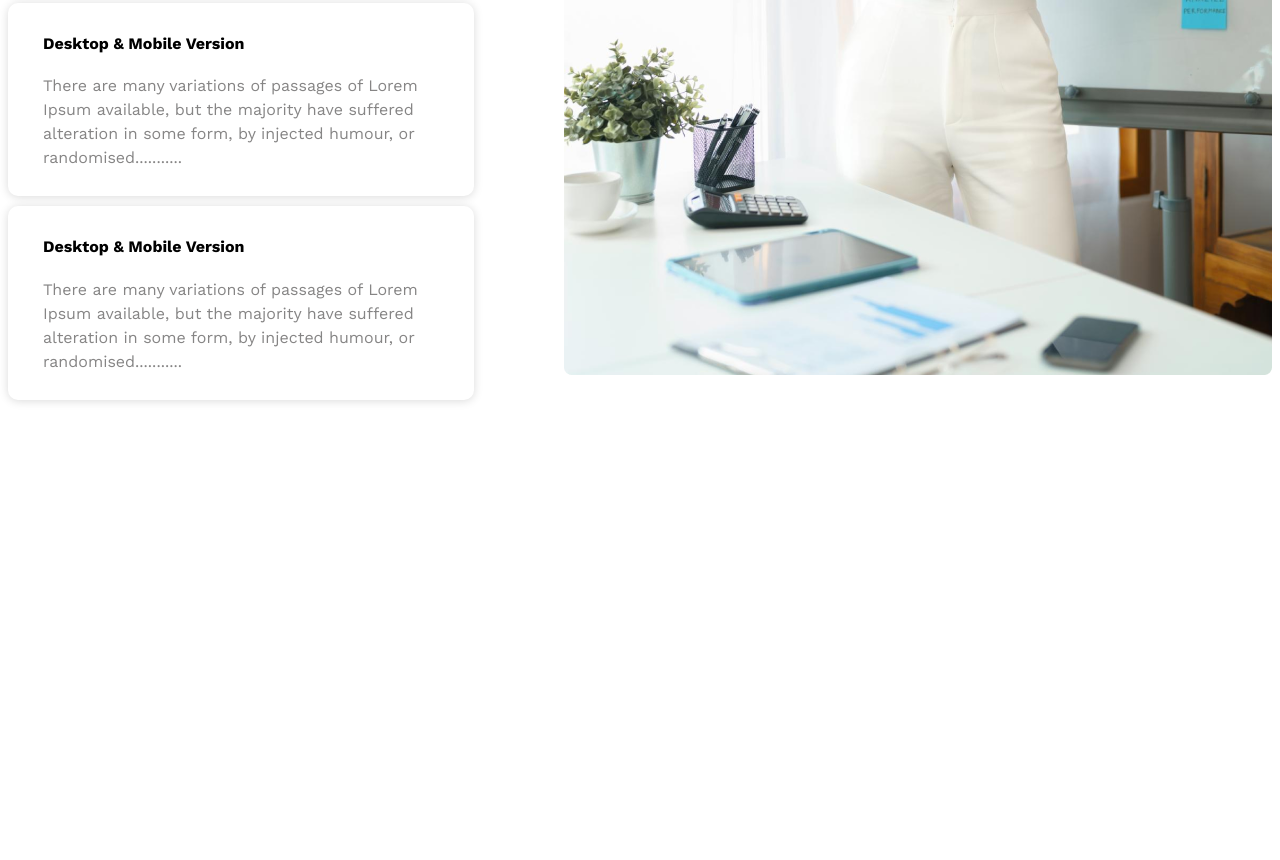
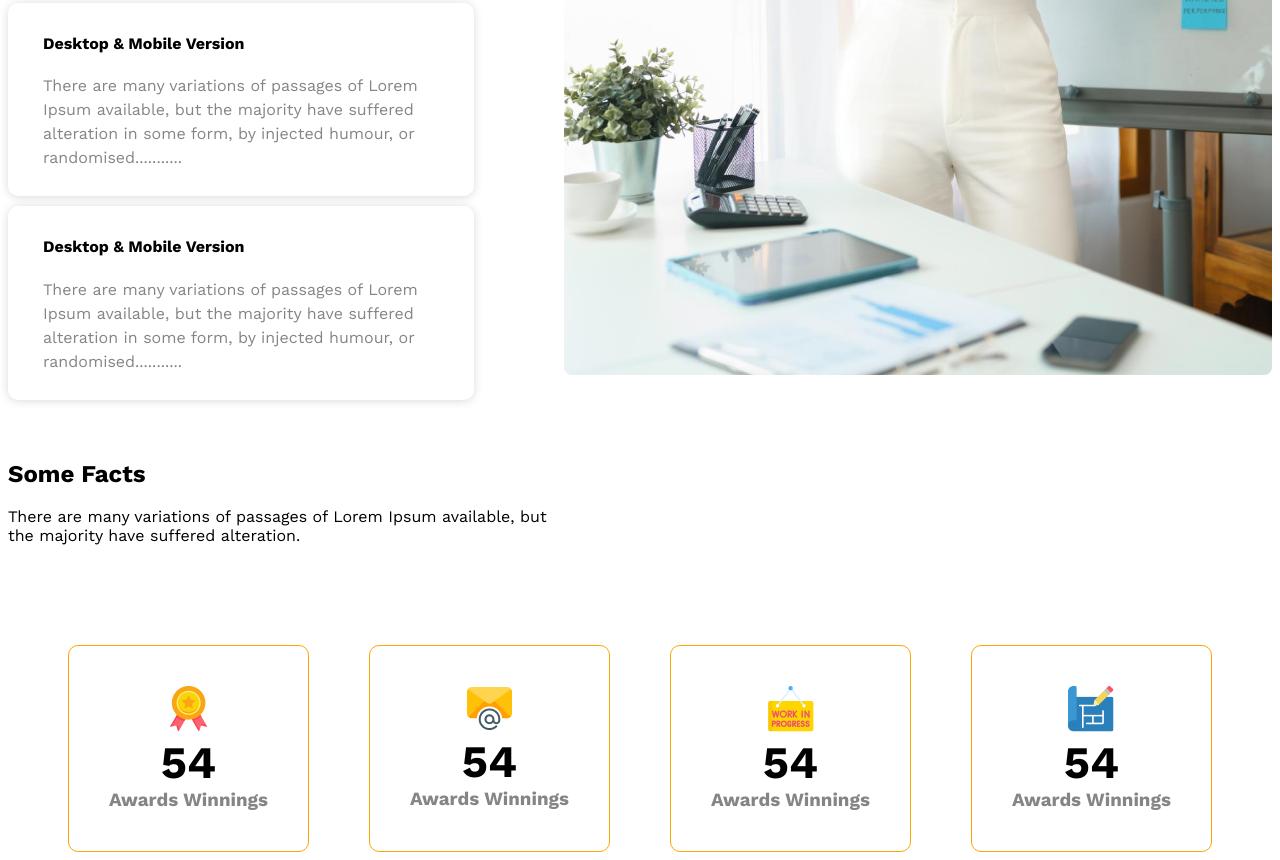
Before and after one commit to sulayman-a-khan/g3-architects-website, a plain HTML site: page index.html in a window 1280 px wide. Shown: the part 2819-3679 px from the top of the page. Before the commit the page ends 3237 px from the top, so only its background shows below. Drawn offline with nearby package versions, Linux system fonts and the light colour scheme.

Commit message:
facts area created

```diff
--- a/index.html
+++ b/index.html
@@ -34,9 +34,11 @@
         <img src="images/banner.png" alt="" />
       </div>
     </header>
-    <!-- first image text container -->
+
     <main>
-      <div class="image-text-container">
+      <!-- first image text container -->
+      <section>
+        <div class="image-text-container">
         <div class="image-container">
           <img src="images/team1.png" alt="" />
           <img src="images/team2.png" alt="" />
@@ -58,9 +60,9 @@
           <button class="orange-button">Explore More</button>
         </div>
       </div>
-    </main>
-    <!-- second image text container -->
-    <section>
+      </section>
+      <!-- second image text container -->
+      <section>
       <div class="image-text-container2">
         <div class="text-container2">
           <h3>Features you will<br />love & enjoy</h3>
@@ -93,6 +95,40 @@
         </div>
       </div>
     </section>
+    <!-- Some Facts -->
+     <section>
+      <div class="fact-container">
+        <div class="fact-text">
+        <h1>Some Facts</h1>
+        <p>There are many variations of passages of Lorem Ipsum available, but the majority have suffered alteration.</p>
+      </div>
+      <div class="fact-card">
+        <div class="card-area">
+          <img src="images/icons/ribon.png" alt="">
+          <h1>54</h1>
+          <h3>Awards Winnings</h3>
+        </div>
+        <div class="card-area">
+          <img src="images/icons/email.png" alt="">
+          <h1>54</h1>
+          <h3>Awards Winnings</h3>
+        </div>
+        <div class="card-area">
+          <img src="images/icons/customers.png" alt="">
+          <h1>54</h1>
+          <h3>Awards Winnings</h3>
+        </div>
+        <div class="card-area">
+          <img src="images/icons/projects.png" alt="">
+          <h1>54</h1>
+          <h3>Awards Winnings</h3>
+        </div>
+      </div>
+      </div>
+     </section>
+    </main>
+
+
 
     <footer></footer>
   </body>
--- a/styles/index.css
+++ b/styles/index.css
@@ -247,3 +247,32 @@
   }
 
 }
+.fact-container {
+  max-width: 1440px;
+  margin: 0 auto;
+}
+.fact-text {
+  margin-top: 50px;
+  margin-bottom: 100px;
+}
+.fact-container p {
+  width: 542px;
+}
+.card-area {
+  border: 1px solid orange;
+  text-align: center;
+  padding: 40px;
+  border-radius: 10px;
+}
+.card-area h1 {
+  font-size: 45px;
+  margin: 0;
+}
+.card-area h3 {
+  color: #868585;
+  margin: 0;
+}
+.fact-card {
+  display: flex;
+  justify-content: space-evenly;
+}
```
